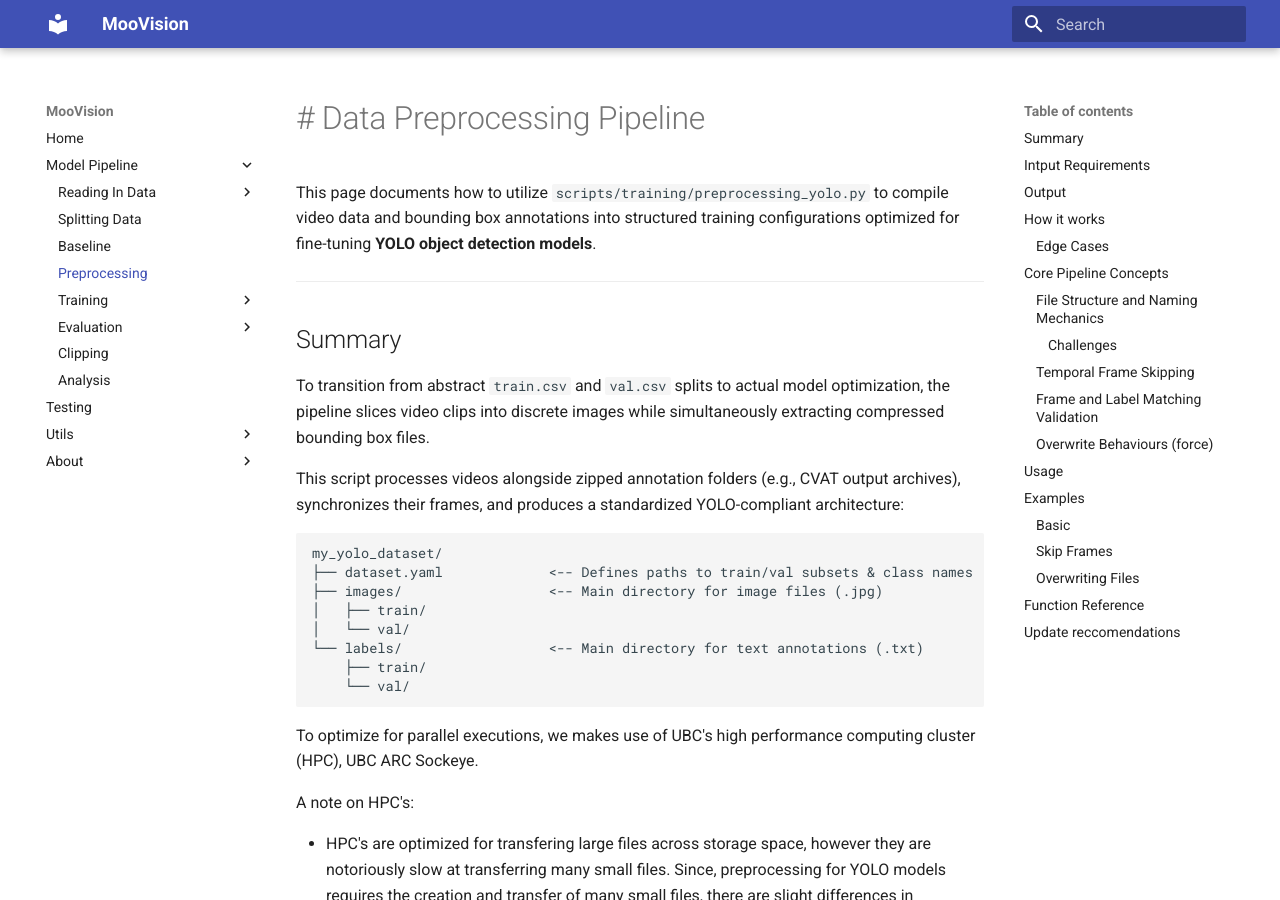
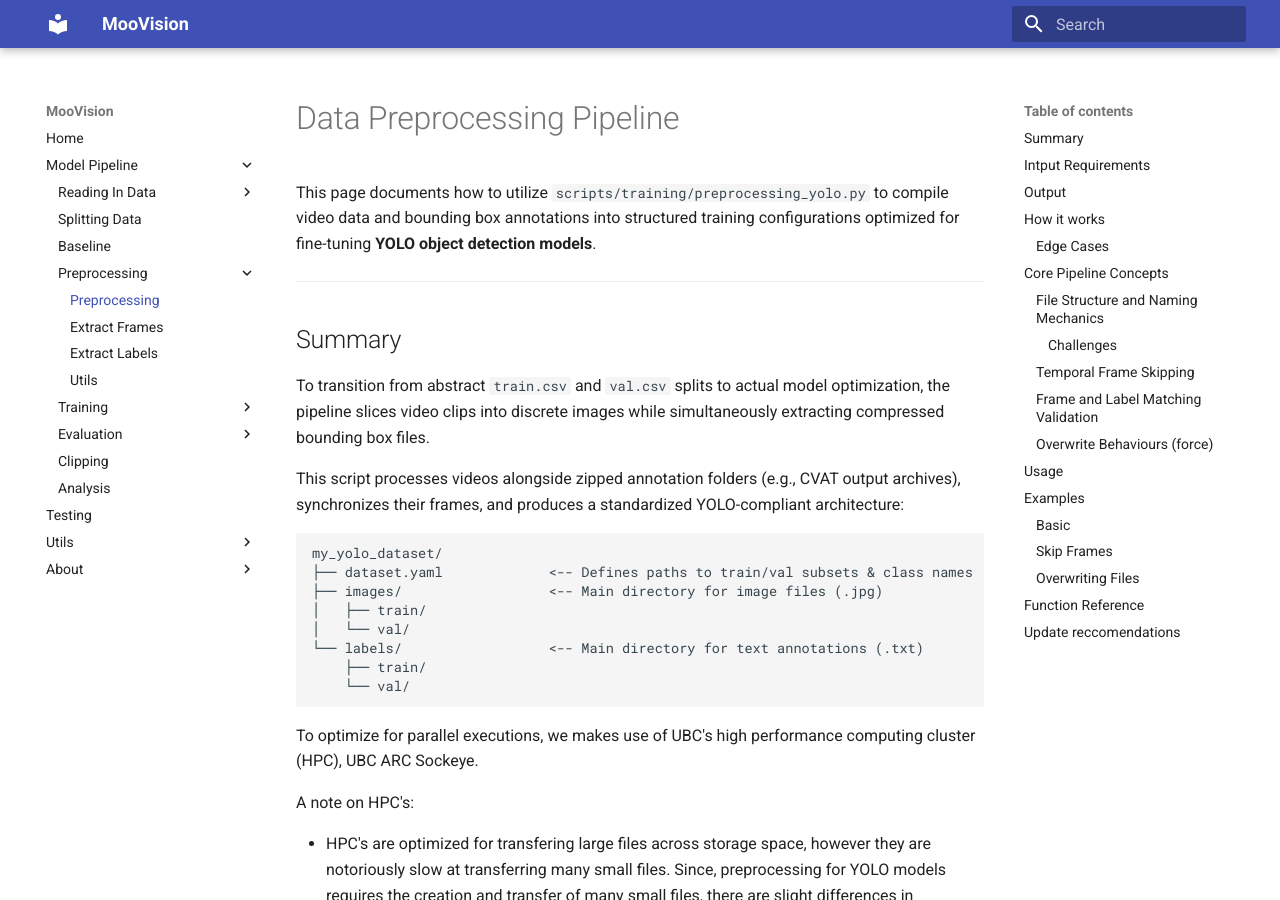
Before and after one commit to UBC-AWP/mooVision, an MkDocs documentation site: the page built from docs/Pipeline/03_preprocessing/preprocessing.md, in a window 1280 px wide and 900 px high. Built offline with MkDocs 1.6.1 and Material for MkDocs 9.7.7, drawn with Linux system fonts in a browser that asks for light colours.

Commit message:
Add docs for preprocessing helper scripts

```diff
--- a/docs/Pipeline/03_preprocessing/preprocessing.md
+++ b/docs/Pipeline/03_preprocessing/preprocessing.md
@@ -1,4 +1,4 @@
-# # Data Preprocessing Pipeline
+# Data Preprocessing Pipeline
 
 This page documents how to utilize `scripts/training/preprocessing_yolo.py` to compile video data and bounding box annotations into structured training configurations optimized for fine-tuning **YOLO object detection models**.
 
--- a/mkdocs.yml
+++ b/mkdocs.yml
@@ -48,7 +48,11 @@
       - Schema: Pipeline/01_read_data/schema.md
     - Splitting Data: Pipeline/02_split_data/split_data.md
     - Baseline: Pipeline/05_run_models/baseline.md
-    - Preprocessing: Pipeline/03_preprocessing/preprocessing.md
+    - Preprocessing:
+      - Preprocessing: Pipeline/03_preprocessing/preprocessing.md
+      - Extract Frames: Pipeline/03_preprocessing/extract_frames.md
+      - Extract Labels: Pipeline/03_preprocessing/extract_labels.md
+      - Utils: Pipeline/03_preprocessing/utils.md
     - Training:
       - YOLO: Pipeline/04_training/training_yolo.md
     - Evaluation:
```
Also changed, not shown: docs/Pipeline/03_preprocessing/extract_frames.md (added, +10 -0 lines), docs/Pipeline/03_preprocessing/extract_labels.md (added, +10 -0 lines), docs/Pipeline/03_preprocessing/utils.md (added, +10 -0 lines).
